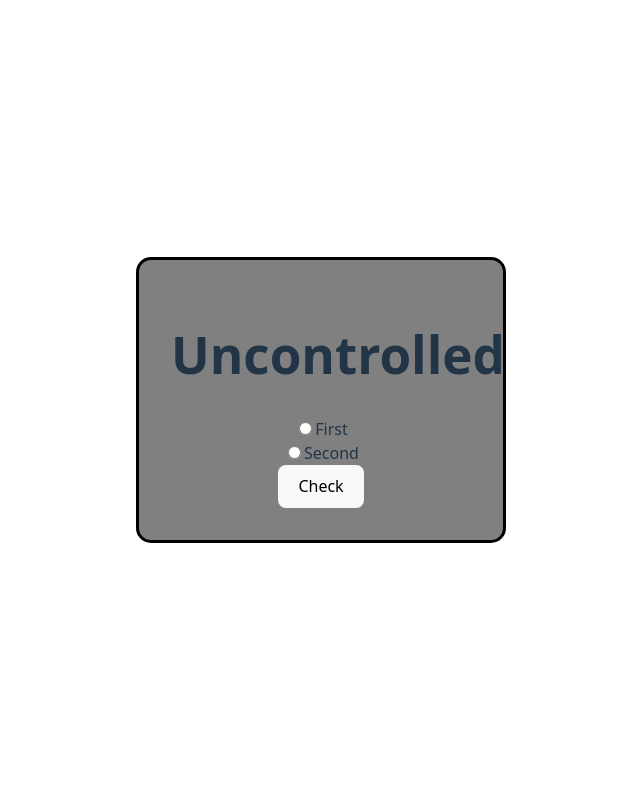
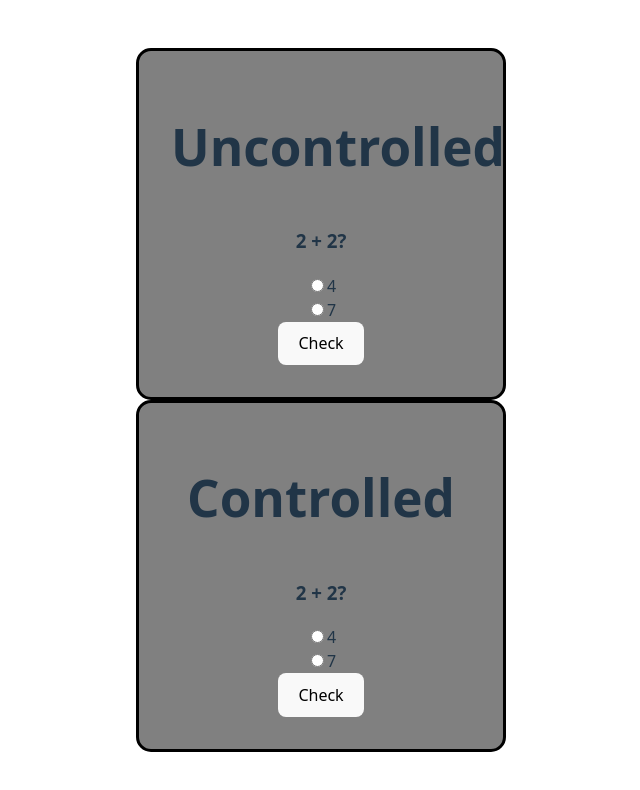
Before and after one commit to DaniilT048/react-controlled-and-uncontrolled-components, a React (Vite) app: page / in a window 1280 px wide. Shown: the top 790 px of the page, without its empty margins (319-959 px from the left). Built offline with nearby package versions, Linux system fonts and the light colour scheme.

Commit message:
added controlled component

```diff
--- a/src/App.jsx
+++ b/src/App.jsx
@@ -1,6 +1,7 @@
 import './App.css'
 import UncontrolledRadio from "./components/UncontrolledRadio.jsx";
 import Card from "./components/Card.jsx";
+import ControlledRadio from "./components/ControlledRadio.jsx";
 
 function App() {
 
@@ -9,6 +10,10 @@ function App() {
         <Card>
             <UncontrolledRadio/>
         </Card>
+        <Card>
+            <ControlledRadio/>
+        </Card>
+
     </>
   )
 }
--- /dev/null
+++ b/src/components/ControlledRadio.jsx
@@ -0,0 +1,53 @@
+import './Radio.css'
+import {useState} from "react";
+
+
+export default function ControlledRadio() {
+    const [selectedOption, setSelectedOption] = useState('');
+
+    const handleChange = (e) => {
+        setSelectedOption(e.target.value);
+        console.log(e.target.value);
+    }
+
+    const handleSubmit = (event) =>{
+        event.preventDefault()
+        if(selectedOption === 'first'){
+            alert("You chose correct answer.");
+        }else{
+            alert('uncorrect answer.');
+        }
+    }
+
+
+
+    return (
+        <>
+            <h1>Controlled</h1>
+            <form onSubmit={handleSubmit}>
+                <h3>2 + 2?</h3>
+                <div>
+                    <input
+                        type="radio"
+                        id='first'
+                        value='first'
+                        name='radioInput'
+                        checked={selectedOption === 'first'}
+                        onChange={handleChange} />
+                    <label htmlFor="radioButton">4</label>
+                </div>
+                <div>
+                    <input
+                        type="radio"
+                        id='second'
+                        value='second'
+                        name='radioInput'
+                        checked={selectedOption === 'second'}
+                        onChange={handleChange}/>
+                    <label htmlFor="radioButton">7</label>
+                </div>
+                <button type='submit'>Check</button>
+            </form>
+        </>
+    )
+}
--- a/src/components/UncontrolledRadio.jsx
+++ b/src/components/UncontrolledRadio.jsx
@@ -1,3 +1,4 @@
+import './Radio.css'
 import {useRef} from "react";
 
 export default function UncontrolledRadio() {
@@ -14,17 +15,17 @@ export default function UncontrolledRadio() {
     return(
         <>
             <h1>Uncontrolled</h1>
-        <form>
-            <h3></h3>
+        <form onSubmit={handleChangeRadioButton}>
+            <h3>2 + 2?</h3>
             <div>
                 <input ref={firstRadio} type="radio" id='first' value='first' name='radioInput'/>
-                <label htmlFor="radioButton">First</label>
+                <label htmlFor="radioButton">4</label>
             </div>
             <div>
                 <input type="radio" id='second' value='second' name='radioInput'/>
-                <label htmlFor="radioButton">Second</label>
+                <label htmlFor="radioButton">7</label>
             </div>
-            <button type='submit' onClick={handleChangeRadioButton}>Check</button>
+            <button type='submit'>Check</button>
         </form>
         </>
 )
```
Also changed, not shown: src/components/Radio.css (renamed from src/components/UncontrolledRadio.css).
